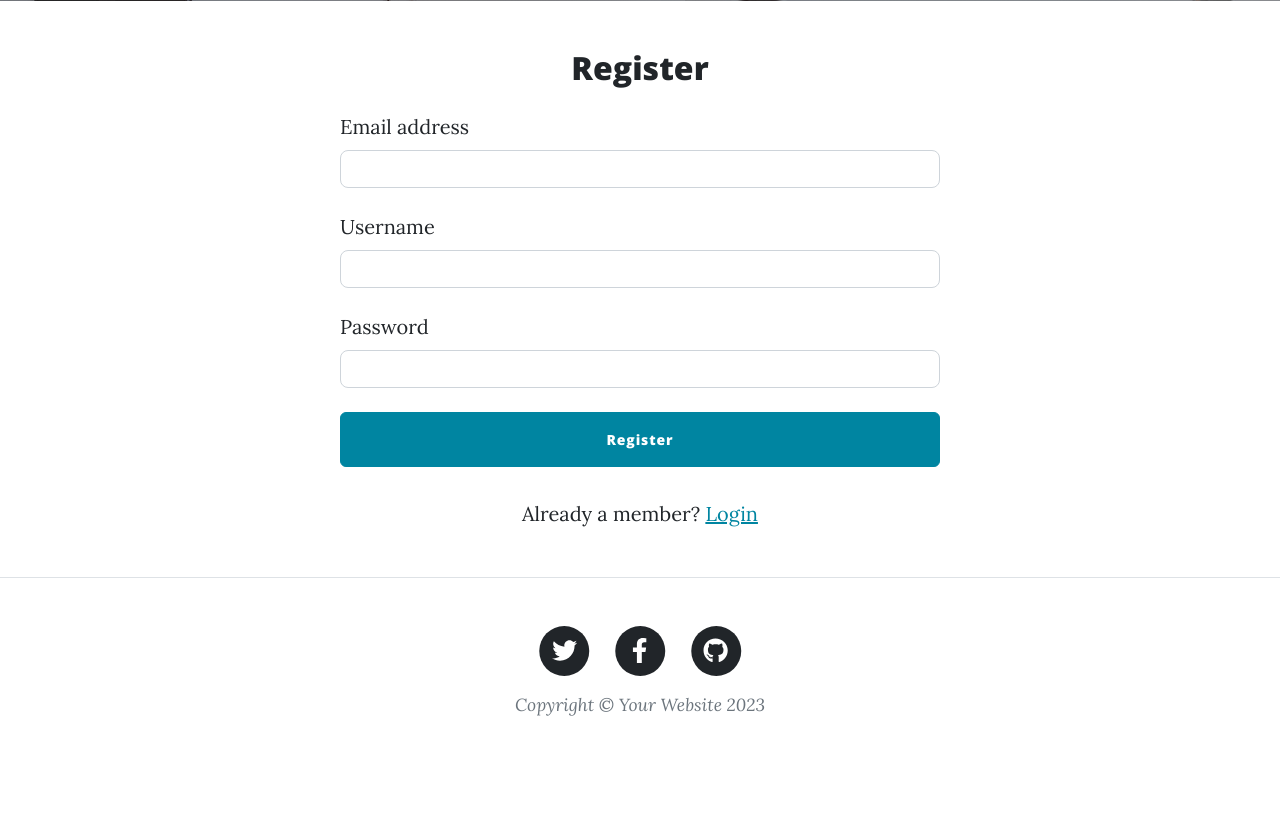
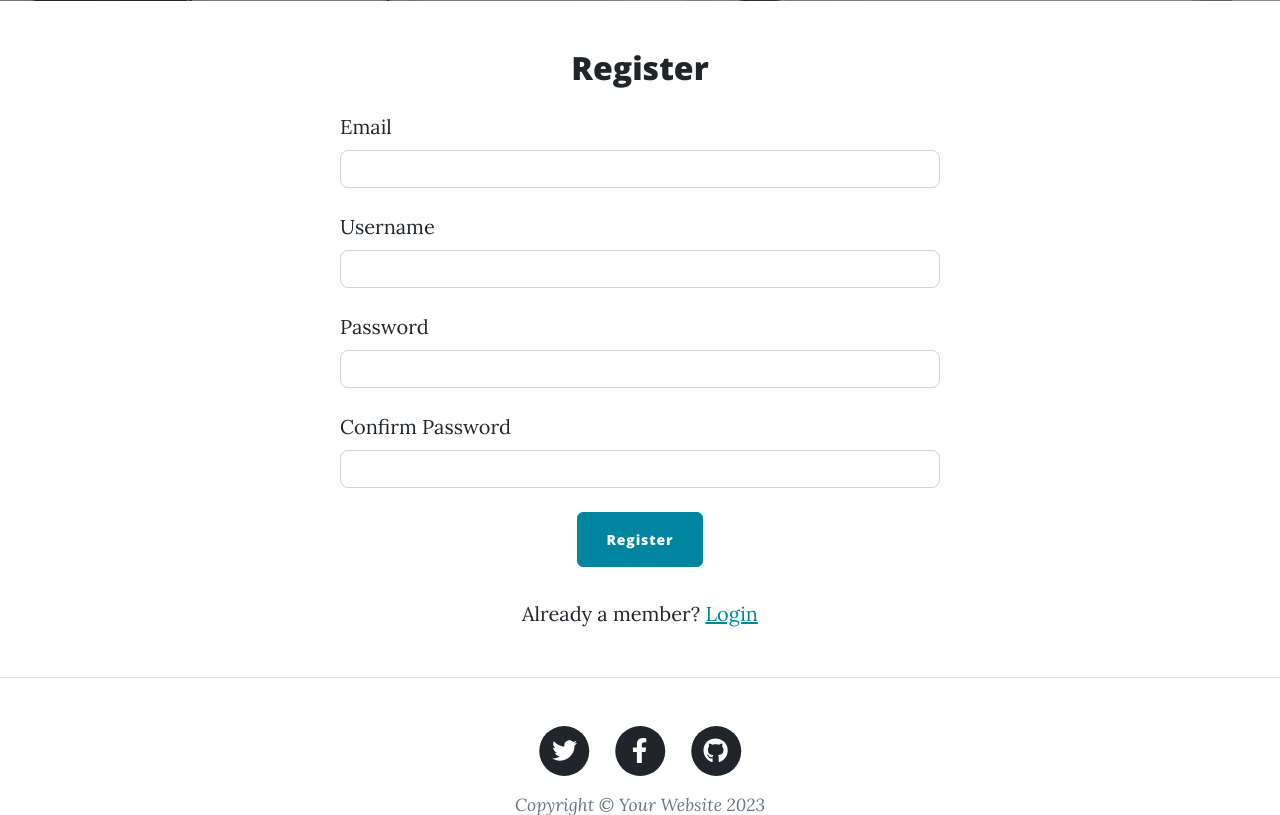
Before and after one commit to measmeas1/CMS_2, a PHP site: page /CMS/register.php in a window 1280 px wide. Shown: the part 531-1346 px from the top of the page. Before the commit the page ends 1247 px from the top, so only its background shows below. Run offline with PHP 8.4, Linux system fonts and the light colour scheme; some libraries are stand-ins or nearby versions.

Commit message:
modify some register

```diff
--- a/auth/register.php
+++ b/auth/register.php
@@ -1,5 +1,52 @@
+<?php
+include '../db/db.php';
+$error = '';
+
+if(isset($_SESSION['username'])){
+  header("location: http://localhost/CMS%20Project%202/index.php");
+}
+
+if ($_SERVER['REQUEST_METHOD'] == 'POST') {
+  $email = $_POST['email'];
+  $username = $_POST['username'];
+  $password = $_POST['password'];
+  $c_password = $_POST['c_password'];
+
+  if ($password !== $c_password) {
+    echo "<script>
+            document.addEventListener('DOMContentLoaded', function() {
+              document.querySelector('.error-message-password').classList.add('show');
+            });
+          </script>";
+  } else {
+    $exist_email = "SELECT * FROM users WHERE email = '$email' LIMIT 1";
+    $result = mysqli_query($con, $exist_email);
+
+    if (mysqli_num_rows($result) > 0) {
+      echo "<script>
+              document.addEventListener('DOMContentLoaded', function() {
+                document.querySelector('.error-message-user').classList.add('show');
+              });
+            </script>";
+    } else {
+      $hash_pass = password_hash($password, PASSWORD_BCRYPT);
+
+      $insert = "INSERT INTO users (email, username, password)
+                VALUES ('$email', '$username', '$hash_pass')";
+
+      if (mysqli_query($con, $insert)) {
+        echo "<script>window.open('login.php', '_self')</script>";
+      } else {
+        $error = "Error" . mysqli_error($con);
+      }
+    }
+  }
+}
+?>
+
 <!DOCTYPE html>
 <html lang="en">
+
 <head>
   <meta charset="UTF-8">
   <meta name="viewport" content="width=device-width, initial-scale=1.0">
@@ -12,20 +59,29 @@
   <!-- Core theme CSS (includes Bootstrap)-->
 </head>
 <style>
-  .form-control {
-    border-radius: 8px;
+  .error-message {
+    color: red;
+    font-size: 1em;
+    text-align: center;
+    margin-top: 8px;
+    display: none;
+    font-weight: 500;
+  }
+
+  .show {
+    display: block;
   }
 </style>
 
 <body>
   <?php
-  require '../include/header.php'
+  require '../include/header.php';
   ?>
   <div class="container mt-5 mb-5">
     <h2 class="text-center mb-4">Register</h2>
     <form action="register.php" method="post" class="mx-auto" style="max-width: 600px;">
       <div class="form-outline mb-4">
-        <label for="email" class="form-label">Email address</label>
+        <label for="email" class="form-label">Email</label>
         <input type="email" name="email" class="form-control" id="email" required>
       </div>
 
@@ -39,7 +95,16 @@
         <input type="password" name="password" class="form-control" id="password" required>
       </div>
 
-      <button type="submit" class="btn btn-primary w-100 rounded">Register</button>
+      <div class="form-outline mb-4">
+        <label for="c_password" class="form-label">Confirm Password</label>
+        <input type="password" name="c_password" class="form-control" id="c_confirm" required>
+      </div>
+
+      <div class="d-flex justify-content-center">
+        <button type="submit" class="btn btn-primary w-40 rounded">Register</button>
+      </div>
+      <div class="error-message error-message-user">Email already exists!</div>
+      <div class="error-message error-message-password">Password do not match! Try again!</div>
       <div class="text-center">
         <p>Already a member? <a href="login.php" class="text-primary">Login</a></p>
       </div>
@@ -49,5 +114,4 @@
   <?php require '../include/footer.php'; ?>
 
 </body>
-
 </html>
```
